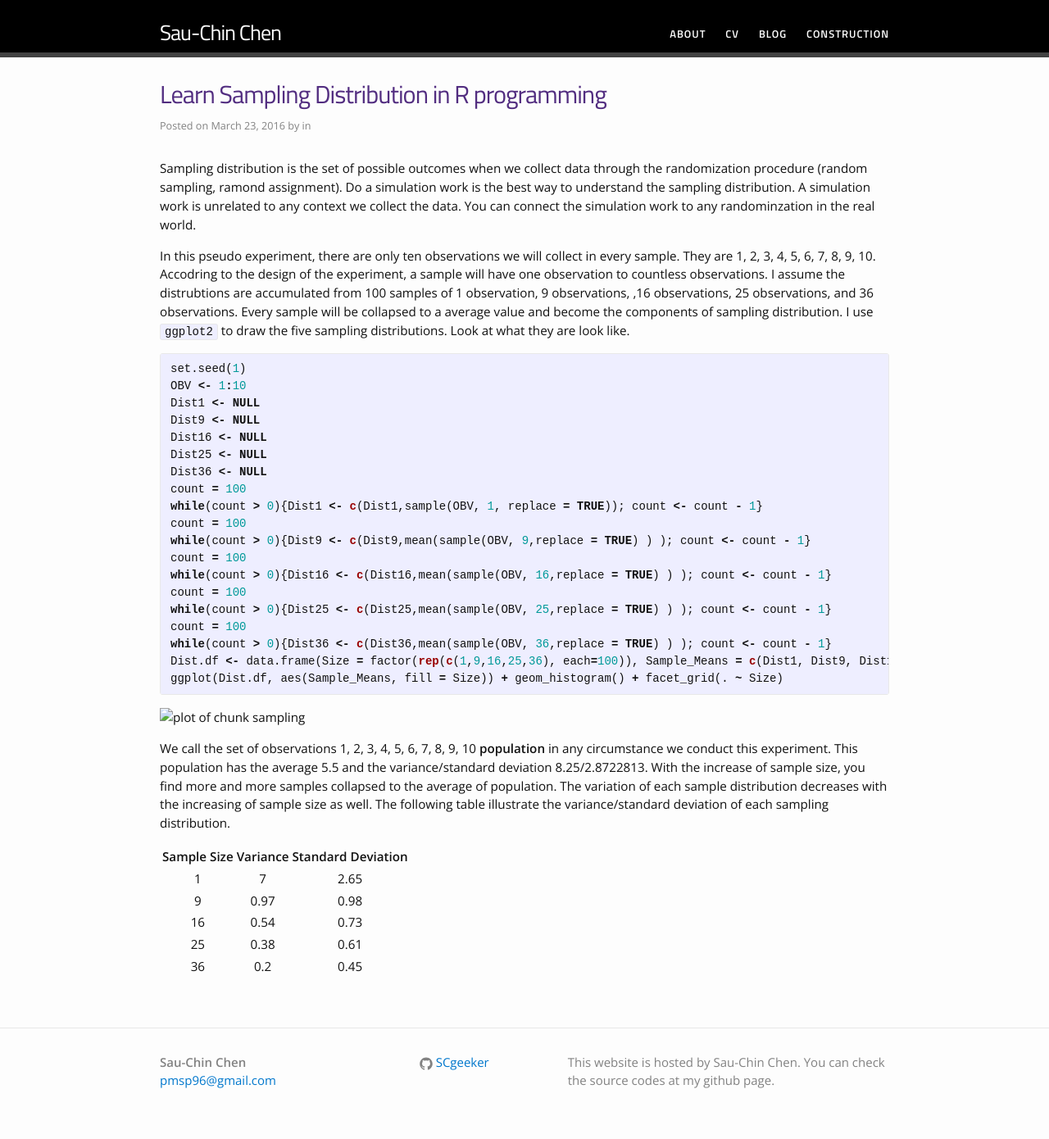
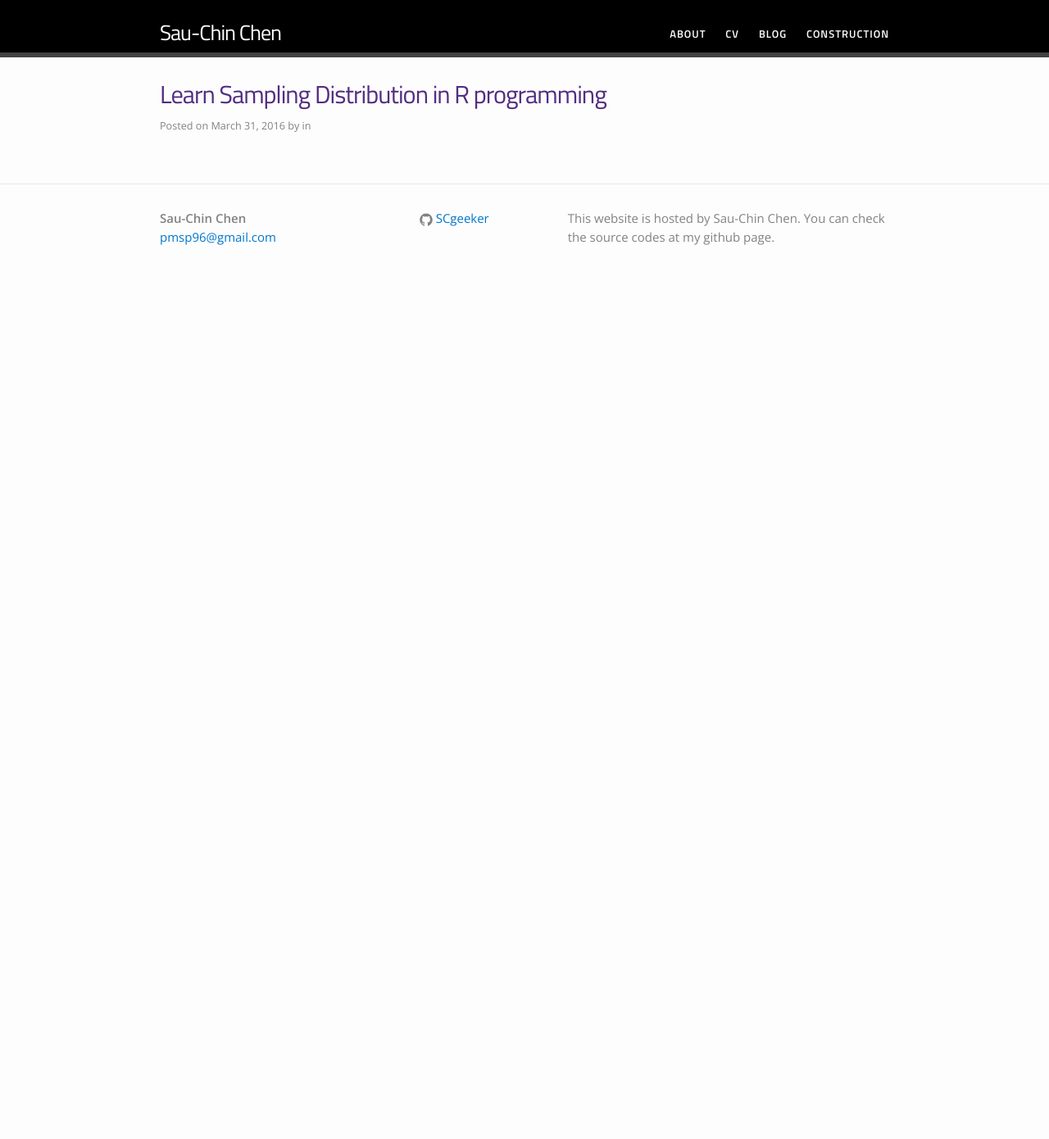
Before and after one commit to SCgeeker/SCgeeker.github.io, a Jekyll site: the page built from _posts/2016-03-23-learn-sampling-distribution-in-r-programming.md, in a window 1280 px wide. Shown: the whole page at 82% size. Built offline with Jekyll 4.4.1, drawn with Linux system fonts in a browser that asks for light colours; after the commit the page ends 900 px from its top, so only the background shows below that.

Commit message:
Fix the inconsistent files form merge master and V0.1.0.

```diff
--- a/_posts/2016-03-22-learn-sampling-distribution-in-r-programming.md
+++ /dev/null
@@ -1,46 +0,0 @@
----
-layout: post
-title:  Learn Sampling Distribution in R programming
-date: 2016-03-23 10:39:15
-published: true
-tags: [statistics, R, programming]
----
-
-Sampling distribution is the set of possible outcomes when we collect data through the randomization procedure (random sampling, ramond assignment). Do a simulation work is the best way to understand the sampling distribution. A simulation work is unrelated to any context we collect the data. You can connect the simulation work to any randominzation in the real world.
-
-In this pseudo experiment, there are only ten observations we will collect in every sample. They are 1, 2, 3, 4, 5, 6, 7, 8, 9, 10. Accodring to the design of the experiment, a sample will have one observation to countless observations. I assume the distrubtions are accumulated from 100 samples of 1 observation, 9 observations, ,16 observations, 25 observations, and 36 observations. Every sample will be collapsed to a average value and become the components of sampling distribution. I use `ggplot2` to draw the five sampling distributions. Look at what they are look like.
-
-
-{% highlight r %}
-set.seed(1)
-OBV <- 1:10
-Dist1 <- NULL
-Dist9 <- NULL
-Dist16 <- NULL
-Dist25 <- NULL
-Dist36 <- NULL
-count = 100
-while(count > 0){Dist1 <- c(Dist1,sample(OBV, 1, replace = TRUE)); count <- count - 1}
-count = 100
-while(count > 0){Dist9 <- c(Dist9,mean(sample(OBV, 9,replace = TRUE) ) ); count <- count - 1}
-count = 100
-while(count > 0){Dist16 <- c(Dist16,mean(sample(OBV, 16,replace = TRUE) ) ); count <- count - 1}
-count = 100
-while(count > 0){Dist25 <- c(Dist25,mean(sample(OBV, 25,replace = TRUE) ) ); count <- count - 1}
-count = 100
-while(count > 0){Dist36 <- c(Dist36,mean(sample(OBV, 36,replace = TRUE) ) ); count <- count - 1}
-Dist.df <- data.frame(Size = factor(rep(c(1,9,16,25,36), each=100)), Sample_Means = c(Dist1, Dist9, Dist16, Dist25, Dist36) )
-ggplot(Dist.df, aes(Sample_Means, fill = Size)) + geom_histogram() + facet_grid(. ~ Size)
-{% endhighlight %}
-
-![plot of chunk sampling](figure/source/2016-03-22-learn-sampling-distribution-in-r-programming/sampling-1.png)
-
-We call the set of observations 1, 2, 3, 4, 5, 6, 7, 8, 9, 10 **population** in any circumstance we conduct this experiment. This population has the average 5.5 and the variance/standard deviation 8.25/2.8722813. With the increase of sample size, you find more and more samples collapsed to the average of population. The variation of each sample distribution decreases with the increasing of sample size as well. The following table illustrate the variance/standard deviation of each sampling distribution.
-
-| Sample Size | Variance | Standard Deviation|
-|:---:|:---:|:---:|
-| 1 | 7 | 2.65|
-| 9 | 0.97 | 0.98|
-| 16 | 0.54 | 0.73|
-| 25 | 0.38 | 0.61|
-| 36 | 0.2 | 0.45|
--- a/_posts/2016-03-23-learn-sampling-distribution-in-r-programming.md
+++ b/_posts/2016-03-23-learn-sampling-distribution-in-r-programming.md
@@ -1,46 +1,7 @@
 ---
 layout: post
 title:  Learn Sampling Distribution in R programming
-date: 2016-03-23 10:25:54
+date: 2016-03-31 17:44:51
 published: true
 tags: [statistics, R, programming]
 ---
-
-Sampling distribution is the set of possible outcomes when we collect data through the randomization procedure (random sampling, ramond assignment). Do a simulation work is the best way to understand the sampling distribution. A simulation work is unrelated to any context we collect the data. You can connect the simulation work to any randominzation in the real world.
-
-In this pseudo experiment, there are only ten observations we will collect in every sample. They are 1, 2, 3, 4, 5, 6, 7, 8, 9, 10. Accodring to the design of the experiment, a sample will have one observation to countless observations. I assume the distrubtions are accumulated from 100 samples of 1 observation, 9 observations, ,16 observations, 25 observations, and 36 observations. Every sample will be collapsed to a average value and become the components of sampling distribution. I use `ggplot2` to draw the five sampling distributions. Look at what they are look like.
-
-
-{% highlight r %}
-set.seed(1)
-OBV <- 1:10
-Dist1 <- NULL
-Dist9 <- NULL
-Dist16 <- NULL
-Dist25 <- NULL
-Dist36 <- NULL
-count = 100
-while(count > 0){Dist1 <- c(Dist1,sample(OBV, 1, replace = TRUE)); count <- count - 1}
-count = 100
-while(count > 0){Dist9 <- c(Dist9,mean(sample(OBV, 9,replace = TRUE) ) ); count <- count - 1}
-count = 100
-while(count > 0){Dist16 <- c(Dist16,mean(sample(OBV, 16,replace = TRUE) ) ); count <- count - 1}
-count = 100
-while(count > 0){Dist25 <- c(Dist25,mean(sample(OBV, 25,replace = TRUE) ) ); count <- count - 1}
-count = 100
-while(count > 0){Dist36 <- c(Dist36,mean(sample(OBV, 36,replace = TRUE) ) ); count <- count - 1}
-Dist.df <- data.frame(Size = factor(rep(c(1,9,16,25,36), each=100)), Sample_Means = c(Dist1, Dist9, Dist16, Dist25, Dist36) )
-ggplot(Dist.df, aes(Sample_Means, fill = Size)) + geom_histogram() + facet_grid(. ~ Size)
-{% endhighlight %}
-
-![plot of chunk sampling](figure/source/2016-03-23-learn-sampling-distribution-in-r-programming/sampling-1.png)
-
-We call the set of observations 1, 2, 3, 4, 5, 6, 7, 8, 9, 10 **population** in any circumstance we conduct this experiment. This population has the average 5.5 and the variance/standard deviation 8.25/2.8722813. With the increase of sample size, you find more and more samples collapsed to the average of population. The variation of each sample distribution decreases with the increasing of sample size as well. The following table illustrate the variance/standard deviation of each sampling distribution.
-
-| Sample Size | Variance | Standard Deviation|
-|:---:|:---:|:---:|
-| 1 | 7 | 2.65|
-| 9 | 0.97 | 0.98|
-| 16 | 0.54 | 0.73|
-| 25 | 0.38 | 0.61|
-| 36 | 0.2 | 0.45|
```
Also changed, not shown: _source/2016-03-23-learn-sampling-distribution-in-r-programming.Rmd (deleted, +0 -59 lines), blog.md (+1 -5 lines), 1 other file.
